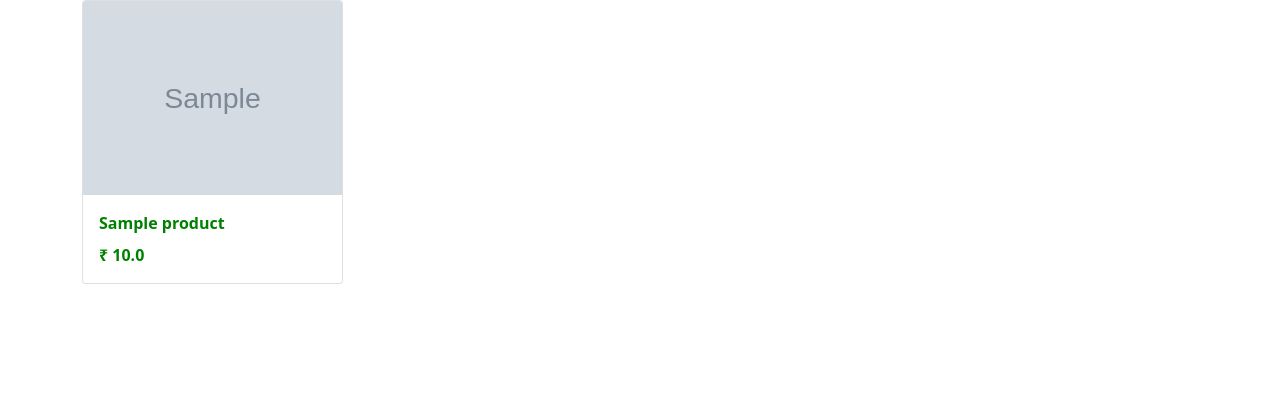
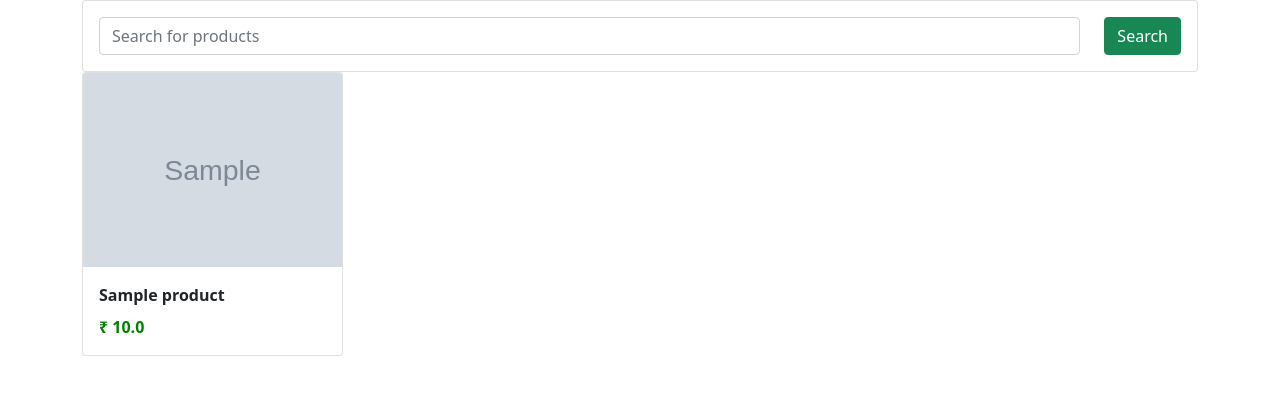
Before and after one commit to sound25/E-commerce, a Django app: page / in a window 1280 px wide. Shown: the top 395 px of the page. Run offline with Django 3.2, Linux system fonts and the light colour scheme; tables that the repository leaves empty hold one stand-in row (values such as "Sample post"); grey boxes marked "Sample" are stand-in pictures.

Commit message:
Adding search functionality
Adding search functionality

```diff
--- a/ecom/shop/static/shop/style.css
+++ b/ecom/shop/static/shop/style.css
@@ -4,6 +4,5 @@
 }
 
 .card-title{
-    color:green;
     font-weight:900;
 }
--- a/ecom/shop/templates/shop/index.html
+++ b/ecom/shop/templates/shop/index.html
@@ -12,6 +12,24 @@
 </head>
 <body>
   <div class="container">
+    <div class="row">
+        <div class="col-md-12">
+            <form action="" class="card card-sm">
+                <div class="card-body row no-gytters align-items-center">
+                    <div class="col">
+                        <input type="search" name="item_name" placeholder="Search for products" class="form-control form-control-borderless">
+                    </div>
+                    <div class="col-auto">
+                        <button class="btn btn-success" type="submit">Search</button>
+
+                    </div>
+
+                </div>
+            </form>
+        </div>
+    </div>
+
+
       <div class="row">
         {% for product in product_objects %}
           <div class="col-md-3">
--- a/ecom/shop/views.py
+++ b/ecom/shop/views.py
@@ -3,4 +3,7 @@ from .models import Products
 # Create your views here.
 def index(request):
     product_objects=Products.objects.all()
+    item_name=request.GET.get('item_name')
+    if item_name != '' and item_name is not None:
+        product_objects=Products.objects.filter(title__icontains=item_name)
     return render(request, 'shop/index.html',{'product_objects':product_objects})
```
